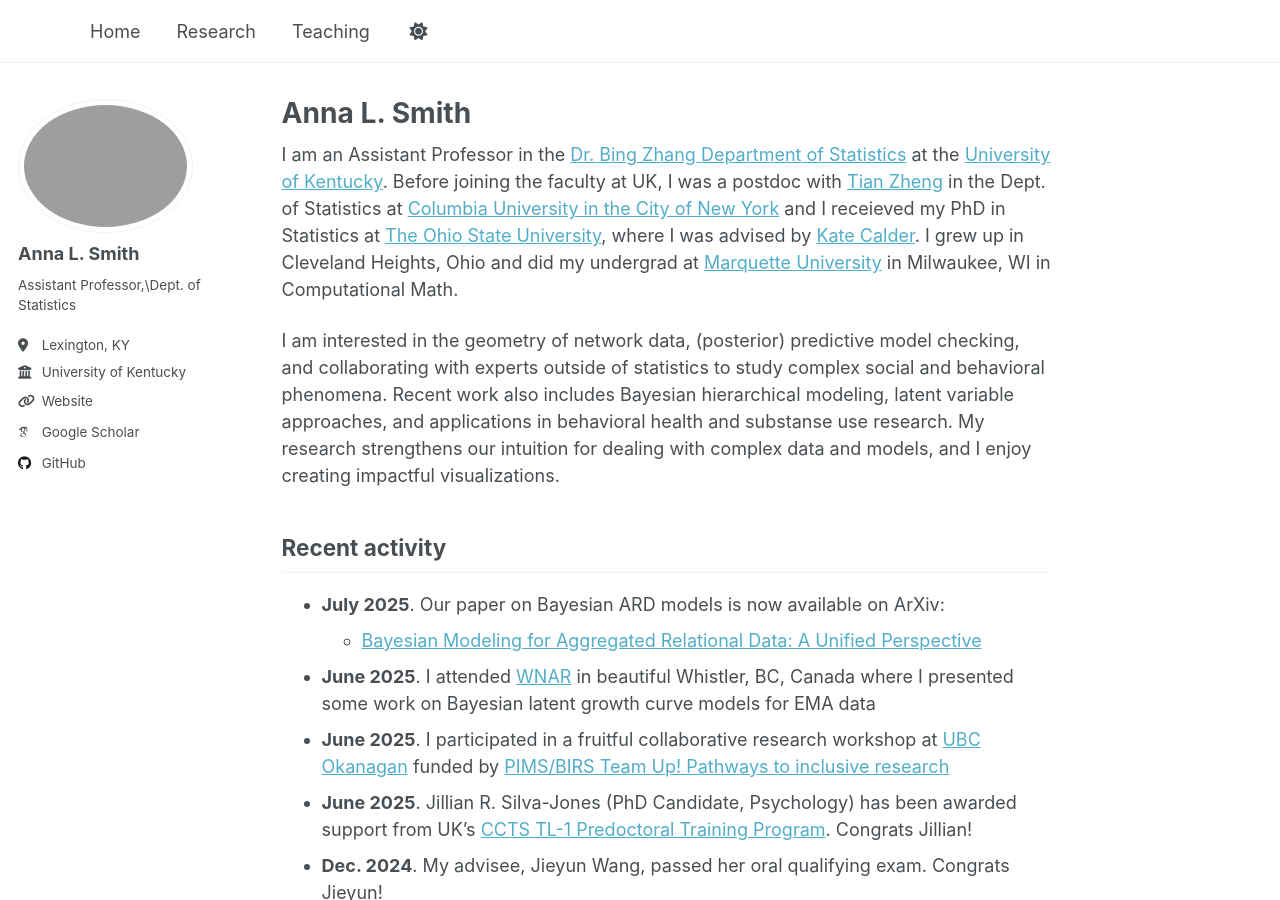
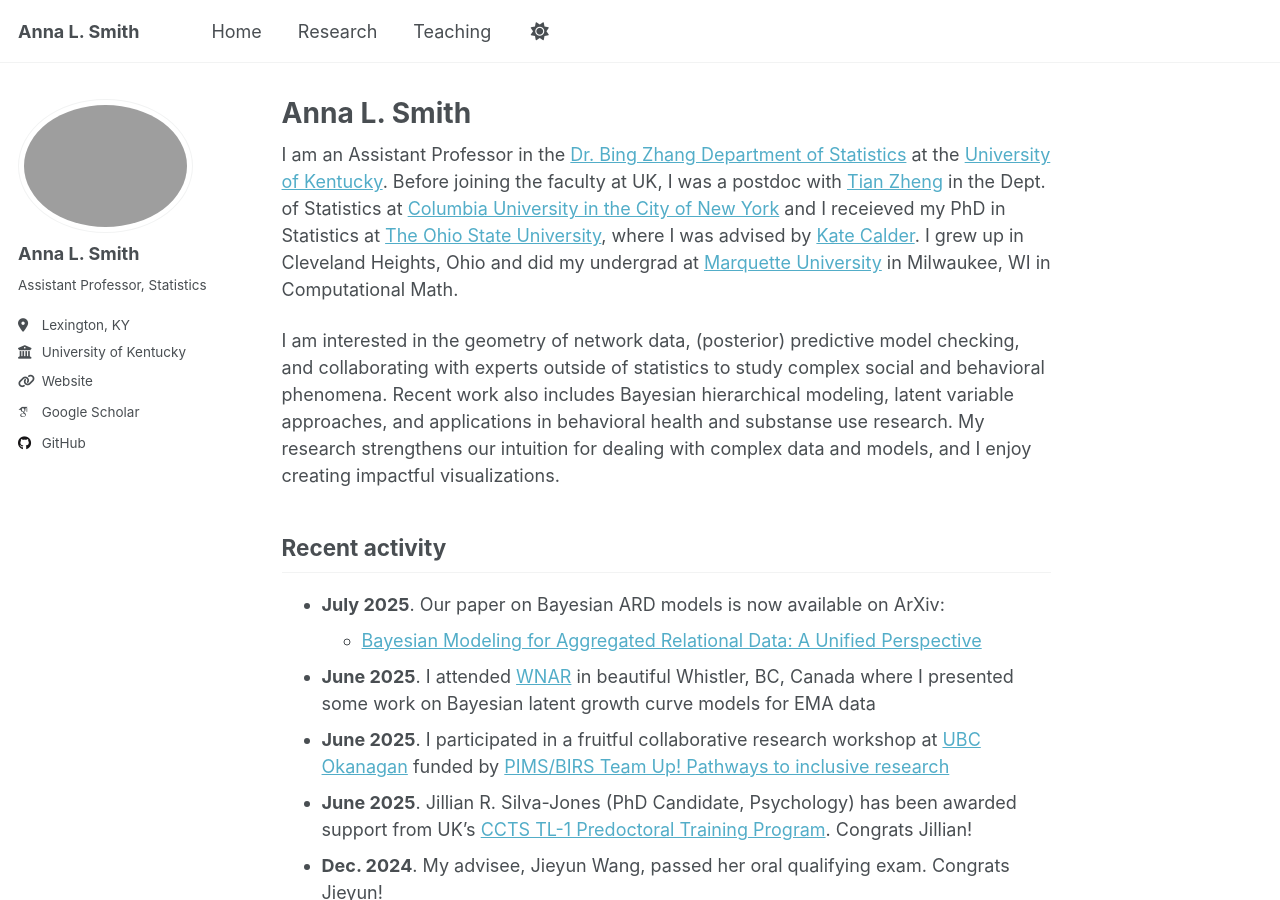
Before and after one commit to annalantzsmith/annalantzsmith.github.io, a Jekyll site: the page built from _pages/about.md, in a window 1280 px wide and 900 px high. Built offline with Jekyll 4.4.1, drawn with Linux system fonts in a browser that asks for light colours; some web fonts are replaced; a script that is not in the unit is left out.

Commit message:
Update _config.yml

```diff
--- a/_config.yml
+++ b/_config.yml
@@ -9,7 +9,7 @@
 # Basic Site Settings
 locale                   : "en-US"
 site_theme               : "default"
-title                    : ""
+title                    : "Anna L. Smith"
 title_separator          : "-"
 name                     : &name "Anna L. Smith"
 description              : &description "Asst. Prof., Statistics at UK"
@@ -25,7 +25,7 @@ author:
   avatar           : "AnnaSmith_profile.jpg"
   name             : "Anna L. Smith" # sidebar name
   pronouns         : # example: "she/her"
-  bio              : "Assistant Professor,\\Dept. of Statistics"
+  bio              : "Assistant Professor, Statistics"
   location         : "Lexington, KY"
   employer         : "University of Kentucky"
   uri              : "https://stat.as.uky.edu/users/asm297" # URL
```
